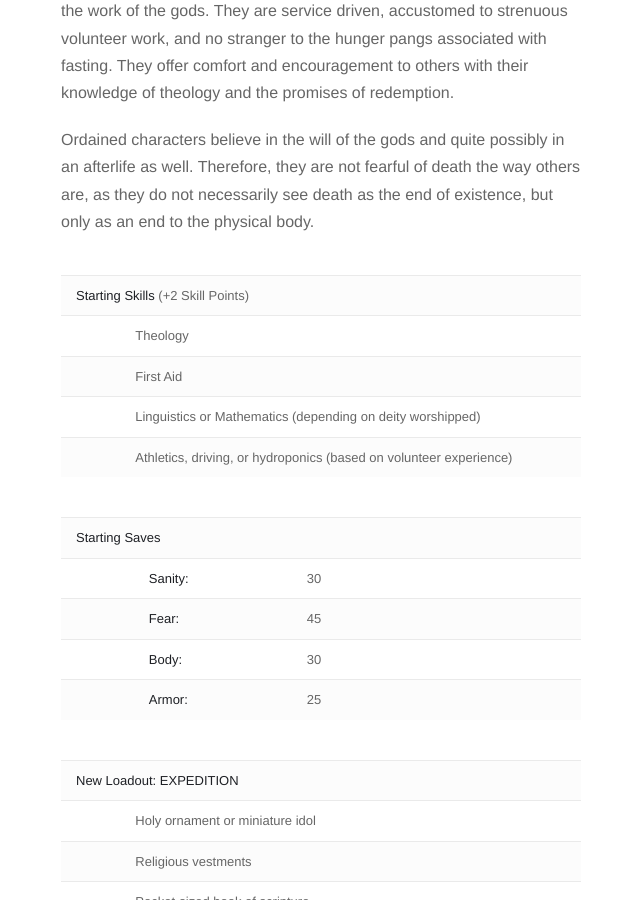
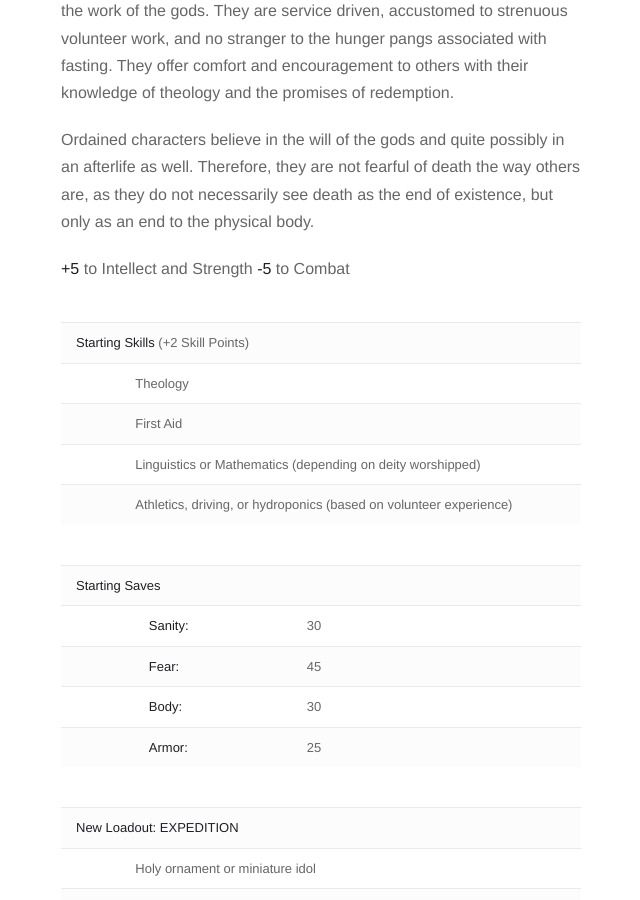
Before and after one commit to FantasyRobotFighter/fantasyrobotfighter.github.io, a Jekyll site: the page built from _posts/2019-01-07-MothershipClassOrdained.md, in a window 1280 px wide and 900 px high, scrolled down 886 px. Shown: the whole window, without its empty margins (319-959 px from the left). Built offline with Jekyll 4.4.1, drawn with Linux system fonts in a browser that asks for light colours; nearby versions of some CDN libraries.

Commit message:
Update _posts/2019-01-07-MothershipClassOrdained.md

```diff
--- a/_posts/2019-01-07-MothershipClassOrdained.md
+++ b/_posts/2019-01-07-MothershipClassOrdained.md
@@ -10,6 +10,7 @@ A Chaplain, preacher, or missionary who is ordained by a prominent religious ins
 
 Ordained characters believe in the will of the gods and quite possibly in an afterlife as well. Therefore, they are not fearful of death the way others are, as they do not necessarily see death as the end of existence, but only as an end to the physical body.
 
+**+5** to Intellect and Strength **-5** to Combat
 
 <table>
 	<tr>
```
